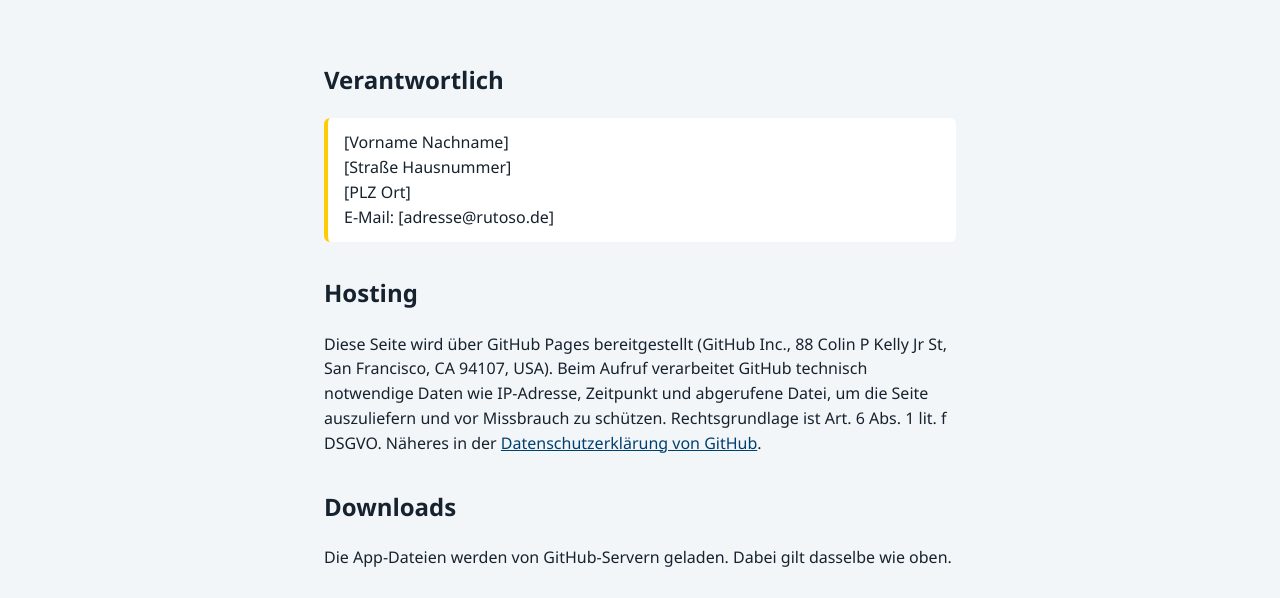
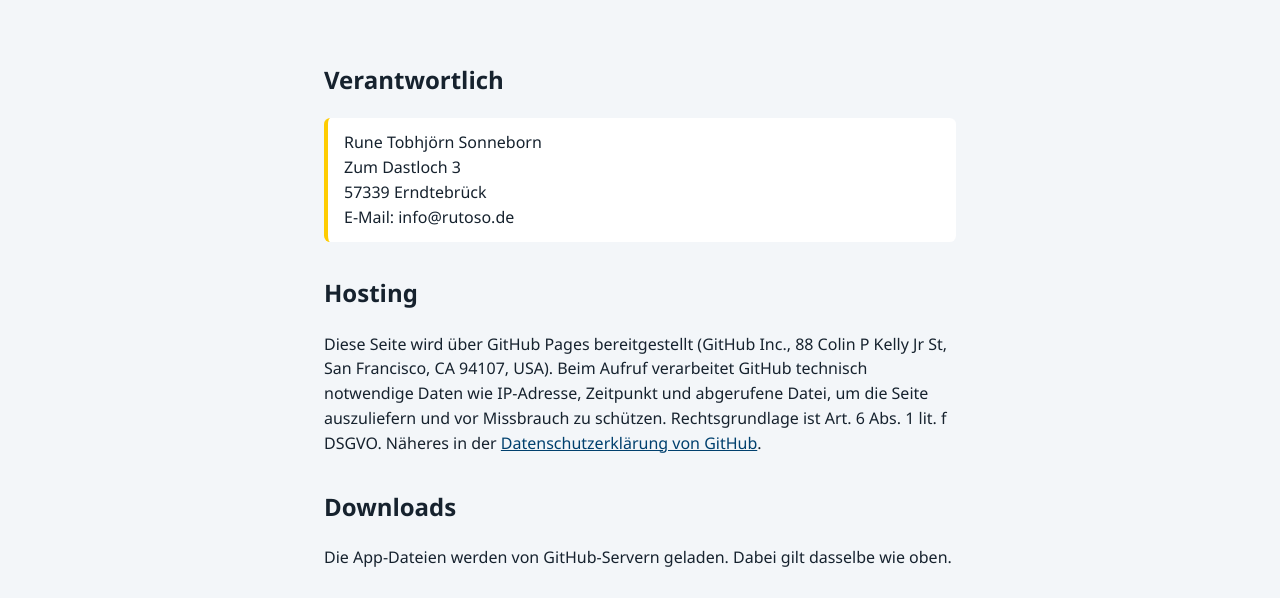
Before and after one commit to RuToSo/rutoso.github.io, a plain HTML site: page datenschutz.html in a window 1280 px wide. Shown: the part 191-789 px from the top of the page. Drawn offline with Linux system fonts and the light colour scheme.

Commit message:
Update contact information in datenschutz.html

```diff
--- a/datenschutz.html
+++ b/datenschutz.html
@@ -15,7 +15,7 @@
 </div></header>
 <main class="schritte">
   <h2>Verantwortlich</h2>
-  <p class="kasten">[Vorname Nachname]<br>[Straße Hausnummer]<br>[PLZ Ort]<br>E-Mail: [adresse@rutoso.de]</p>
+  <p class="kasten">Rune Tobhjörn Sonneborn<br>Zum Dastloch 3<br>57339 Erndtebrück<br>E-Mail: info@rutoso.de</p>
 
   <h2>Hosting</h2>
   <p>Diese Seite wird über GitHub Pages bereitgestellt (GitHub Inc., 88 Colin P Kelly Jr St, San Francisco, CA 94107, USA). Beim Aufruf verarbeitet GitHub technisch notwendige Daten wie IP-Adresse, Zeitpunkt und abgerufene Datei, um die Seite auszuliefern und vor Missbrauch zu schützen. Rechtsgrundlage ist Art. 6 Abs. 1 lit. f DSGVO. Näheres in der <a href="https://docs.github.com/de/site-policy/privacy-policies/github-general-privacy-statement">Datenschutzerklärung von GitHub</a>.</p>
```
